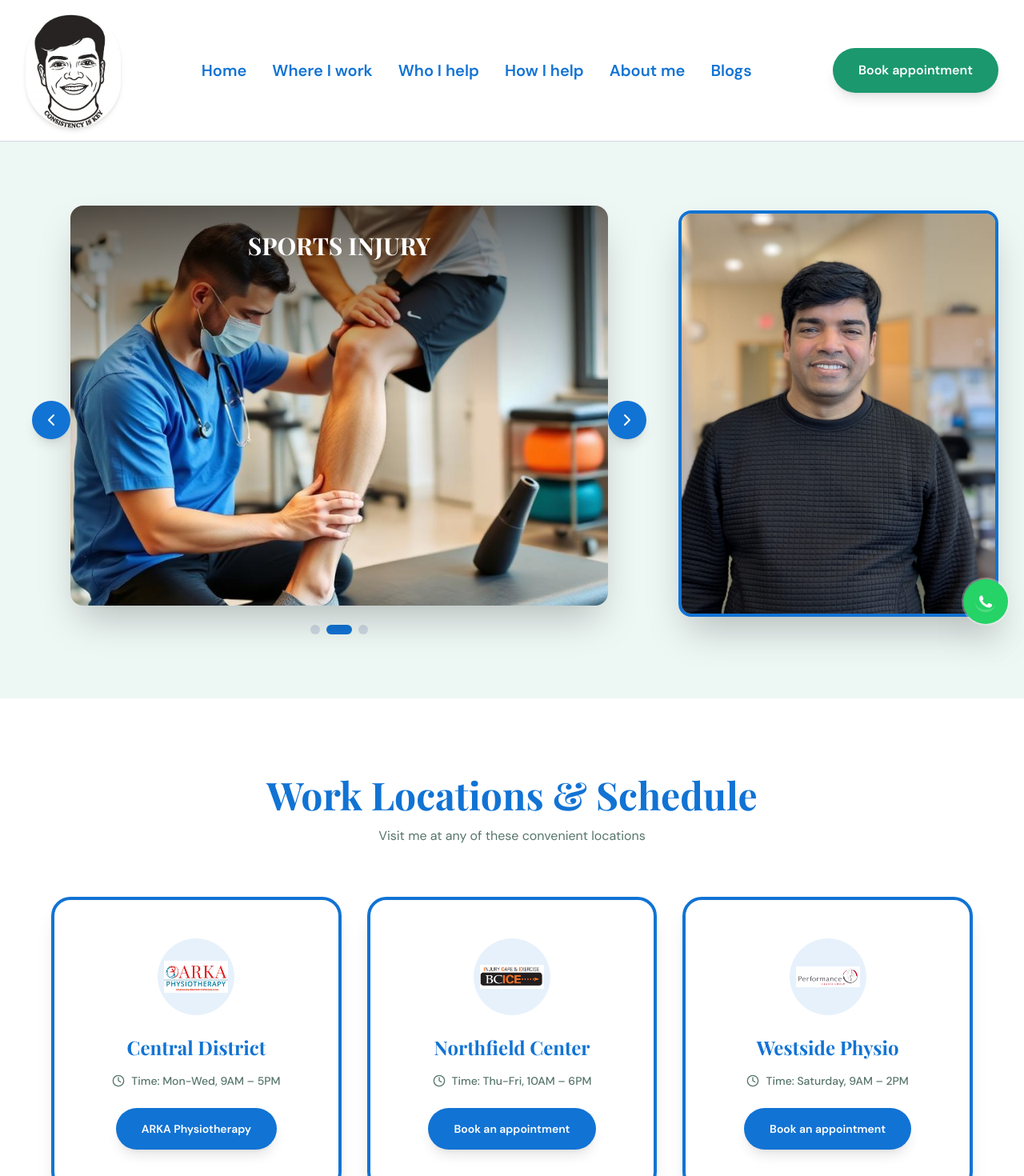
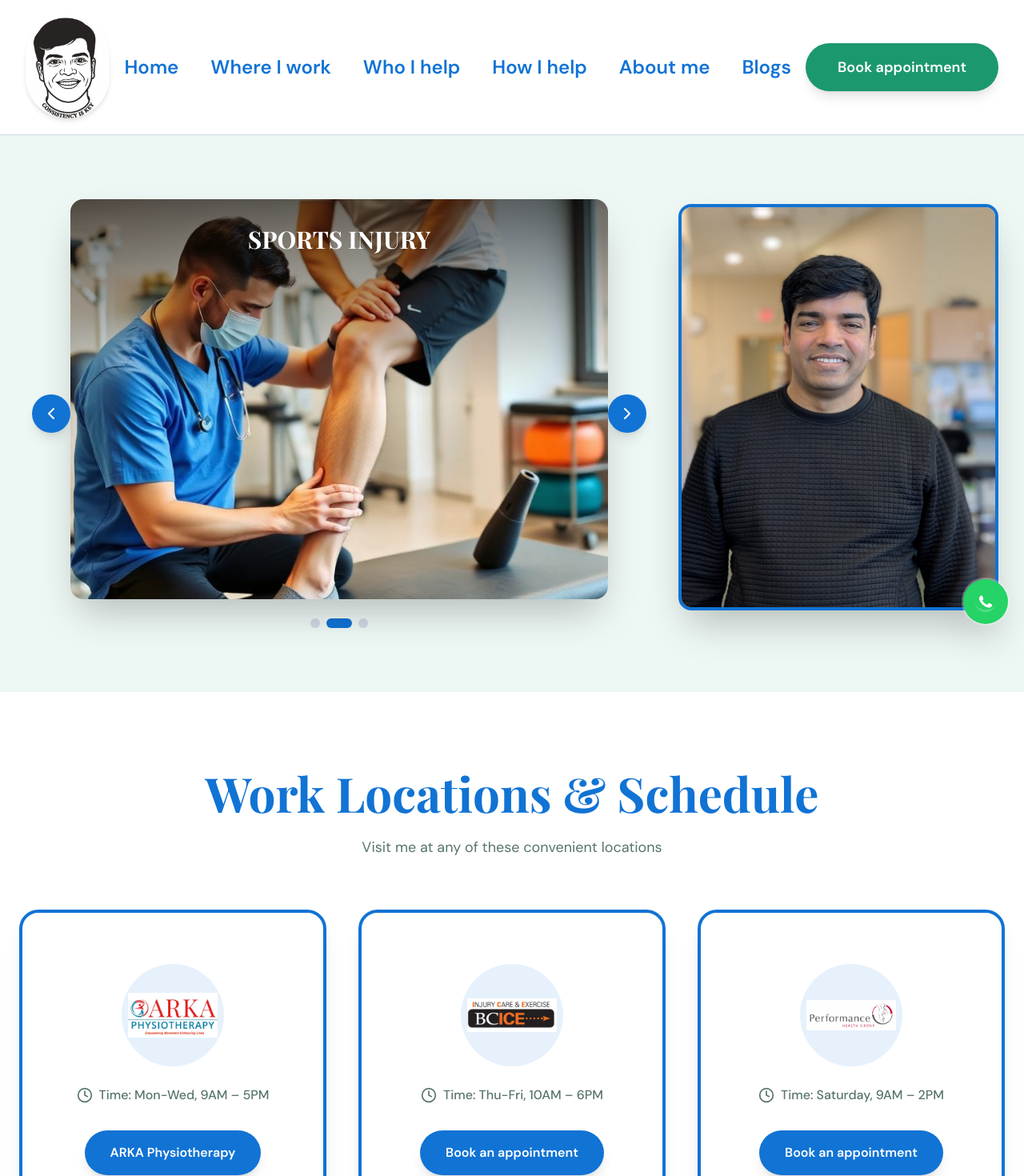
Before and after one commit to kanagarajSCK/PHYSIO-CHANDRA, a React (Vite) app: page / in a window 1280 px wide. Shown: the top 1470 px of the page at 80% size. Built offline with nearby package versions, Linux system fonts and the light colour scheme; the HTML template or start-up script is replaced by a standard one.

Commit message:
Update booking navigation and locations layout

```diff
--- a/src/components/LocationsSection.tsx
+++ b/src/components/LocationsSection.tsx
@@ -6,7 +6,6 @@ import westsideImg from "@/assets/image copy 2.png";
 
 const locations = [
   {
-    name: "Central District",
     time: "Mon-Wed, 9AM – 5PM",
     buttonLabel: "ARKA Physiotherapy",
     buttonLink: "https://arkaphysiotherapy.janeapp.com/#/staff_member/",
@@ -15,7 +14,6 @@ const locations = [
     imageAlt: "Central District clinic",
   },
   {
-    name: "Northfield Center",
     time: "Thu-Fri, 10AM – 6PM",
     buttonLabel: "Book an appointment",
     buttonLink: "https://bc-ice.janeapp.com/#/staff_member/87",
@@ -24,10 +22,10 @@ const locations = [
     imageAlt: "Northfield Center physiotherapist",
   },
   {
-    name: "Westside Physio",
     time: "Saturday, 9AM – 2PM",
     buttonLabel: "Book an appointment",
-    buttonLink: "https://phgsurrey.janeapp.com/locations/performance-health-group-surrey/book#/staff_member/89",
+    buttonLink:
+      "https://phgsurrey.janeapp.com/locations/performance-health-group-surrey/book#/staff_member/89",
     external: true,
     image: westsideImg,
     imageAlt: "Westside Physio session",
@@ -36,50 +34,64 @@ const locations = [
 
 const LocationsSection = () => {
   return (
-    <section id="where-i-work" className="scroll-mt-24 py-16 lg:py-24 bg-card">
-      <div className="container">
+    <section id="where-i-work" className="scroll-mt-24 py-18 lg:py-24 bg-card">
+      <div className="container mx-auto px-6">
+
+        {/* Heading */}
         <motion.h2
           initial={{ opacity: 0, y: 30 }}
           whileInView={{ opacity: 1, y: 0 }}
           viewport={{ once: true }}
-          className="text-4xl lg:text-5xl font-heading font-bold text-primary text-center mb-4"
+          className="text-5xl lg:text-6xl font-heading font-bold text-primary text-center mb-6"
         >
           Work Locations & Schedule
         </motion.h2>
-        <p className="text-muted-foreground text-center mb-16 max-w-lg mx-auto">
+
+        <p className="text-muted-foreground text-center mb-16 max-w-xl mx-auto text-lg">
           Visit me at any of these convenient locations
         </p>
 
-        <div className="grid sm:grid-cols-3 gap-8 max-w-6xl mx-auto">
+        {/* Grid */}
+        <div className="grid sm:grid-cols-2 lg:grid-cols-3 gap-10 max-w-7xl mx-auto">
           {locations.map((loc, i) => (
             <motion.div
-              key={loc.name}
-              initial={{ opacity: 0, y: 40, scale: 0.9 }}
+              key={i}
+              initial={{ opacity: 0, y: 50, scale: 0.92 }}
               whileInView={{ opacity: 1, y: 0, scale: 1 }}
               viewport={{ once: true }}
-              transition={{ delay: i * 0.15, duration: 0.6 }}
-              whileHover={{ y: -12, scale: 1.05, boxShadow: "0 20px 40px rgba(0,0,0,0.2)" }}
-              className="rounded-3xl border-4 border-primary bg-card p-12 text-center shadow-xl hover:shadow-2xl transition-all duration-300 relative group"
+              transition={{ delay: i * 0.15, duration: 0.5 }}
+              whileHover={{
+                y: -14,
+                scale: 1.06,
+                boxShadow: "0 20px 50px rgba(0,0,0,0.2)",
+              }}
+              className="rounded-3xl border-4 border-primary bg-card p-14 lg:p-16 text-center shadow-xl transition-all duration-300 group"
             >
-              <div className="w-24 h-24 rounded-full bg-primary/10 flex items-center justify-center mx-auto mb-6 overflow-hidden relative z-10 group-hover:bg-primary/20 transition-colors duration-300">
+              {/* Logo */}
+              <div className="w-28 h-28 lg:w-32 lg:h-32 rounded-full bg-primary/10 flex items-center justify-center mx-auto mb-6 overflow-hidden group-hover:bg-primary/20 transition">
                 <img
                   src={loc.image}
                   alt={loc.imageAlt}
-                  className="w-20 h-20 object-contain group-hover:scale-110 transition-transform duration-300"
+                  className="w-24 h-24 lg:w-28 lg:h-28 object-contain group-hover:scale-110 transition"
                 />
               </div>
-              <h3 className="text-2xl font-heading font-bold text-primary mb-4 group-hover:text-accent transition-colors duration-300">{loc.name}</h3>
-              <div className="flex items-center justify-center gap-2 text-muted-foreground mb-6">
-                <Clock className="w-4 h-4 group-hover:rotate-12 transition-transform duration-300" />
-                <span className="text-sm font-medium">Time: {loc.time}</span>
+
+              {/* Time */}
+              <div className="flex items-center justify-center gap-2 text-muted-foreground mb-8">
+                <Clock className="w-5 h-5 group-hover:rotate-12 transition" />
+                <span className="text-base font-medium">
+                  Time: {loc.time}
+                </span>
               </div>
+
+              {/* Button */}
               <motion.a
                 href={loc.buttonLink}
                 target={loc.external ? "_blank" : undefined}
                 rel={loc.external ? "noopener noreferrer" : undefined}
                 whileHover={{ scale: 1.08 }}
                 whileTap={{ scale: 0.95 }}
-                className="inline-block bg-primary text-primary-foreground px-8 py-4 rounded-full font-semibold text-sm shadow-lg hover:shadow-xl transition-all duration-300 z-10 relative"
+                className="inline-block bg-primary text-primary-foreground px-8 py-4 rounded-full font-semibold text-base shadow-lg hover:shadow-xl transition"
               >
                 {loc.buttonLabel}
               </motion.a>
@@ -92,3 +104,108 @@ const LocationsSection = () => {
 };
 
 export default LocationsSection;
+
+
+
+
+
+
+
+
+
+
+
+// import { motion } from "framer-motion";
+// import { Clock } from "lucide-react";
+// import centralImg from "@/assets/image.png";
+// import northfieldImg from "@/assets/image copy.png";
+// import westsideImg from "@/assets/image copy 2.png";
+
+// const locations = [
+//   {
+//     // name: "Central District",
+//     time: "Mon-Wed, 9AM – 5PM",
+//     buttonLabel: "ARKA Physiotherapy",
+//     buttonLink: "https://arkaphysiotherapy.janeapp.com/#/staff_member/",
+//     external: true,
+//     image: centralImg,
+//     imageAlt: "Central District clinic",
+//   },
+//   {
+//     // name: "Northfield Center",
+//     time: "Thu-Fri, 10AM – 6PM",
+//     buttonLabel: "Book an appointment",
+//     buttonLink: "https://bc-ice.janeapp.com/#/staff_member/87",
+//     external: true,
+//     image: northfieldImg,
+//     imageAlt: "Northfield Center physiotherapist",
+//   },
+//   {
+//     // name: "Westside Physio",
+//     time: "Saturday, 9AM – 2PM",
+//     buttonLabel: "Book an appointment",
+//     buttonLink: "https://phgsurrey.janeapp.com/locations/performance-health-group-surrey/book#/staff_member/89",
+//     external: true,
+//     image: westsideImg,
+//     imageAlt: "Westside Physio session",
+//   },
+// ];
+
+// const LocationsSection = () => {
+//   return (
+//     <section id="where-i-work" className="scroll-mt-24 py-16 lg:py-24 bg-card">
+//       <div className="container">
+//         <motion.h2
+//           initial={{ opacity: 0, y: 30 }}
+//           whileInView={{ opacity: 1, y: 0 }}
+//           viewport={{ once: true }}
+//           className="text-4xl lg:text-5xl font-heading font-bold text-primary text-center mb-4"
+//         >
+//           Work Locations & Schedule
+//         </motion.h2>
+//         <p className="text-muted-foreground text-center mb-16 max-w-lg mx-auto">
+//           Visit me at any of these convenient locations
+//         </p>
+
+//         <div className="grid sm:grid-cols-3 gap-8 max-w-6xl mx-auto">
+//           {locations.map((loc, i) => (
+//             <motion.div
+//               key={loc.name}
+//               initial={{ opacity: 0, y: 40, scale: 0.9 }}
+//               whileInView={{ opacity: 1, y: 0, scale: 1 }}
+//               viewport={{ once: true }}
+//               transition={{ delay: i * 0.15, duration: 0.6 }}
+//               whileHover={{ y: -12, scale: 1.05, boxShadow: "0 20px 40px rgba(0,0,0,0.2)" }}
+//               className="rounded-3xl border-4 border-primary bg-card p-12 text-center shadow-xl hover:shadow-2xl transition-all duration-300 relative group"
+//             >
+//               <div className="w-24 h-24 rounded-full bg-primary/10 flex items-center justify-center mx-auto mb-6 overflow-hidden relative z-10 group-hover:bg-primary/20 transition-colors duration-300">
+//                 <img
+//                   src={loc.image}
+//                   alt={loc.imageAlt}
+//                   className="w-20 h-20 object-contain group-hover:scale-110 transition-transform duration-300"
+//                 />
+//               </div>
+//               <h3 className="text-2xl font-heading font-bold text-primary mb-4 group-hover:text-accent transition-colors duration-300">{loc.name}</h3>
+//               <div className="flex items-center justify-center gap-2 text-muted-foreground mb-6">
+//                 <Clock className="w-4 h-4 group-hover:rotate-12 transition-transform duration-300" />
+//                 <span className="text-sm font-medium">Time: {loc.time}</span>
+//               </div>
+//               <motion.a
+//                 href={loc.buttonLink}
+//                 target={loc.external ? "_blank" : undefined}
+//                 rel={loc.external ? "noopener noreferrer" : undefined}
+//                 whileHover={{ scale: 1.08 }}
+//                 whileTap={{ scale: 0.95 }}
+//                 className="inline-block bg-primary text-primary-foreground px-8 py-4 rounded-full font-semibold text-sm shadow-lg hover:shadow-xl transition-all duration-300 z-10 relative"
+//               >
+//                 {loc.buttonLabel}
+//               </motion.a>
+//             </motion.div>
+//           ))}
+//         </div>
+//       </div>
+//     </section>
+//   );
+// };
+
+// export default LocationsSection;
--- a/src/components/Navbar.tsx
+++ b/src/components/Navbar.tsx
@@ -2,8 +2,7 @@ import { useState } from "react";
 import { motion, AnimatePresence } from "framer-motion";
 import { Menu, X } from "lucide-react";
 import { useNavigate, useLocation } from "react-router-dom";
-import BookingDialog from "./BookingDialog";
-import logoImg from "@/assets/logo.png"; // ✅ USE YOUR LOGO
+import logoImg from "@/assets/logo.png";
 
 const navLinks = [
   "Home",
@@ -13,6 +12,8 @@ const navLinks = [
   "About me",
   "Blogs",
 ];
+
+const BOOK_APPOINTMENT_SECTION = "Where I work";
 
 const Navbar = () => {
   const [open, setOpen] = useState(false);
@@ -28,18 +29,19 @@ const Navbar = () => {
 
   const handleNavClick = (link: string) => {
     const sectionId = link.toLowerCase().replace(/\s/g, "-");
-    setOpen(false); // Close mobile menu first so the page is visible
+    setOpen(false);
 
     if (location.pathname !== "/") {
       navigate("/");
       setTimeout(() => {
         handleScrollTo(sectionId);
       }, 250);
-    } else {
+      return;
+    }
+
     setTimeout(() => {
       handleScrollTo(sectionId);
     }, 150);
-    }
   };
 
   return (
@@ -49,63 +51,62 @@ const Navbar = () => {
       transition={{ duration: 0.6, ease: "easeOut" }}
       className="sticky top-0 z-50 bg-card/90 backdrop-blur-lg border-b border-border"
     >
-      <div className="container flex items-center justify-between py-4">
-        {/* ✅ ONLY LOGO IMAGE (NO TEXT) */}
+      <div className="container flex items-center justify-between py-5">
+
+        {/* Logo */}
         <div className="flex items-center">
           <motion.img
             src={logoImg}
             alt="Logo"
-    className="h-20 sm:h-24 md:h-30 lg:h-36 w-auto object-contain cursor-pointer rounded-full shadow-md"    onClick={() => navigate("/")}
-    // animation
+            className="h-20 sm:h-24 md:h-28 lg:h-32 w-auto object-contain cursor-pointer rounded-full shadow-md"
+            onClick={() => navigate("/")}
             initial={{ opacity: 0, scale: 0.8 }}
             animate={{ opacity: 1, scale: 1 }}
             whileHover={{ scale: 1.1, rotate: 2 }}
             whileTap={{ scale: 0.95 }}
-
             transition={{ duration: 0.4 }}
           />
         </div>
 
-        {/* NAV LINKS */}
-        <div className="hidden lg:flex items-center gap-8">
+        {/* Desktop Nav */}
+        <div className="hidden lg:flex items-center gap-10">
           {navLinks.map((link) => (
             <button
               key={link}
+              type="button"
               onClick={() => handleNavClick(link)}
-              className="text-lg md:text-xl font-semibold text-primary hover:text-accent transition-colors relative group cursor-pointer"
+              className="text-xl lg:text-2xl font-semibold text-primary hover:text-accent transition-all duration-300 relative group"
             >
               {link}
-              <span className="absolute -bottom-1 left-0 w-0 h-0.5 bg-accent transition-all group-hover:w-full" />
+              <span className="absolute -bottom-1 left-0 w-0 h-[2px] bg-accent transition-all duration-300 group-hover:w-full" />
             </button>
           ))}
         </div>
 
-        {/* RIGHT SIDE */}
+        {/* CTA Button */}
         <div className="flex items-center gap-4">
-          <BookingDialog
-            trigger={
           <motion.button
             type="button"
-                whileHover={{ scale: 1.05 }}
+            onClick={() => handleNavClick(BOOK_APPOINTMENT_SECTION)}
+            whileHover={{ scale: 1.08 }}
             whileTap={{ scale: 0.95 }}
-                className="hidden lg:block bg-accent text-accent-foreground px-8 py-4 rounded-full font-semibold text-base shadow-lg hover:shadow-xl transition-shadow"
+            className="hidden lg:block bg-accent text-accent-foreground px-10 py-4 rounded-full font-semibold text-lg shadow-lg hover:shadow-xl transition"
           >
             Book appointment
           </motion.button>
-            }
-          />
         </div>
 
-        {/* MOBILE MENU BUTTON */}
+        {/* Mobile Menu Icon */}
         <button
+          type="button"
           onClick={() => setOpen(!open)}
           className="lg:hidden text-primary"
         >
-          {open ? <X size={32} /> : <Menu size={32} />}
+          {open ? <X size={34} /> : <Menu size={34} />}
         </button>
       </div>
 
-      {/* MOBILE MENU */}
+      {/* Mobile Menu */}
       <AnimatePresence>
         {open && (
           <motion.div
@@ -114,27 +115,24 @@ const Navbar = () => {
             exit={{ height: 0, opacity: 0 }}
             className="lg:hidden overflow-hidden bg-card border-t border-border"
           >
-            <div className="container py-4 flex flex-col gap-3">
+            <div className="container py-5 flex flex-col gap-4">
               {navLinks.map((link) => (
                 <button
                   key={link}
                   type="button"
                   onClick={() => handleNavClick(link)}
-                  className="text-base font-semibold text-primary py-2 text-left hover:text-accent transition-colors"
+                  className="text-lg font-semibold text-primary py-2 text-left hover:text-accent transition"
                 >
                   {link}
                 </button>
               ))}
-              <BookingDialog
-                trigger={
               <button
                 type="button"
-                    className="bg-accent text-accent-foreground px-8 py-4 rounded-full font-semibold text-base text-center"
+                onClick={() => handleNavClick(BOOK_APPOINTMENT_SECTION)}
+                className="bg-accent text-accent-foreground px-8 py-4 rounded-full font-semibold text-lg text-center"
               >
                 Book appointment
               </button>
-                }
-              />
             </div>
           </motion.div>
         )}
```
Lines whose indentation alone changed are shown as unchanged.
